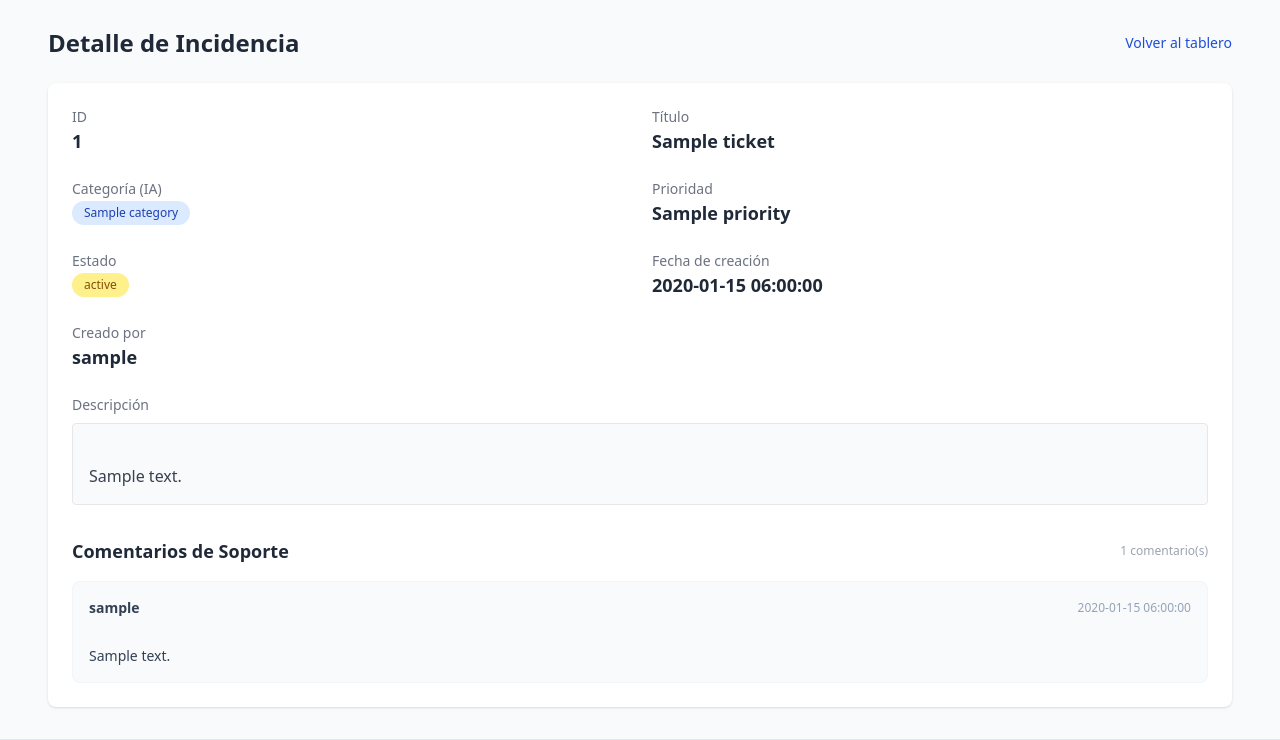
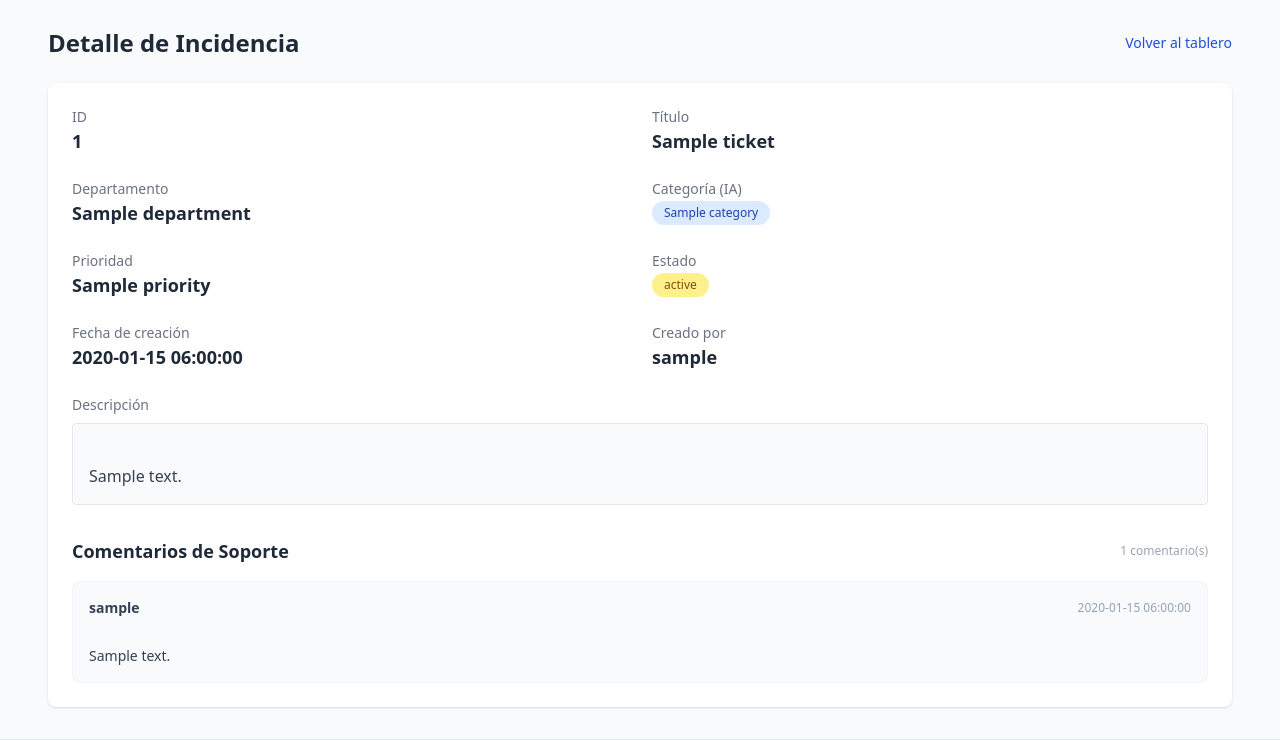
Before and after one commit to Marianvsf/GestionBDT, a PHP site: template app/Views/dashboard/show.php in a window 1280 px wide. Shown: the part 53-793 px from the top of the page. Run offline with PHP 8.4, Linux system fonts and the light colour scheme; the template is opened without the code that fills it: most values are stand-ins (such as "Sample title", 1, 10 or a date in 2020); some libraries are stand-ins or nearby versions.

Commit message:
add department

```diff
--- a/app/Views/dashboard/show.php
+++ b/app/Views/dashboard/show.php
@@ -34,6 +34,10 @@
             <div>
                 <p class="text-sm text-gray-500">Título</p>
                 <p class="text-lg font-semibold text-gray-800"><?= htmlspecialchars($ticket['title']) ?></p>
+            </div>
+            <div>
+                <p class="text-sm text-gray-500">Departamento</p>
+                <p class="text-lg font-semibold text-gray-800"><?= htmlspecialchars($ticket['department'] ?? 'No especificado') ?></p>
             </div>
             <div>
                 <p class="text-sm text-gray-500">Categoría (IA)</p>
```
